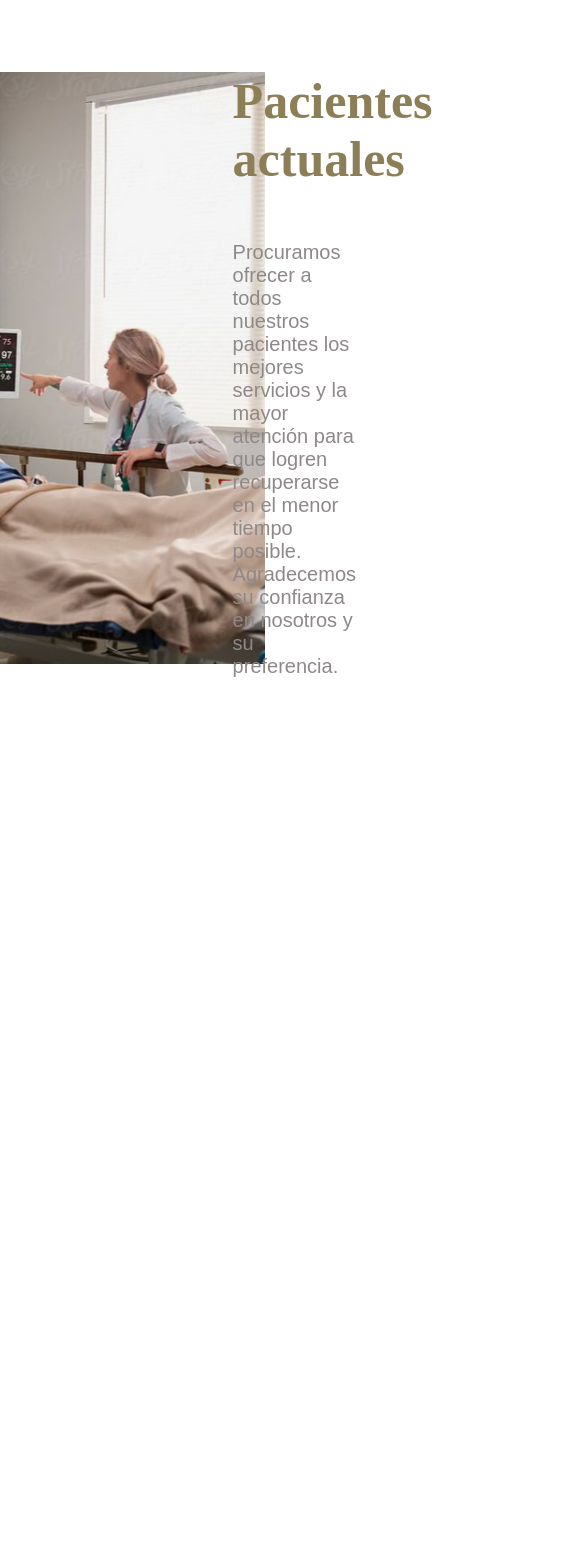
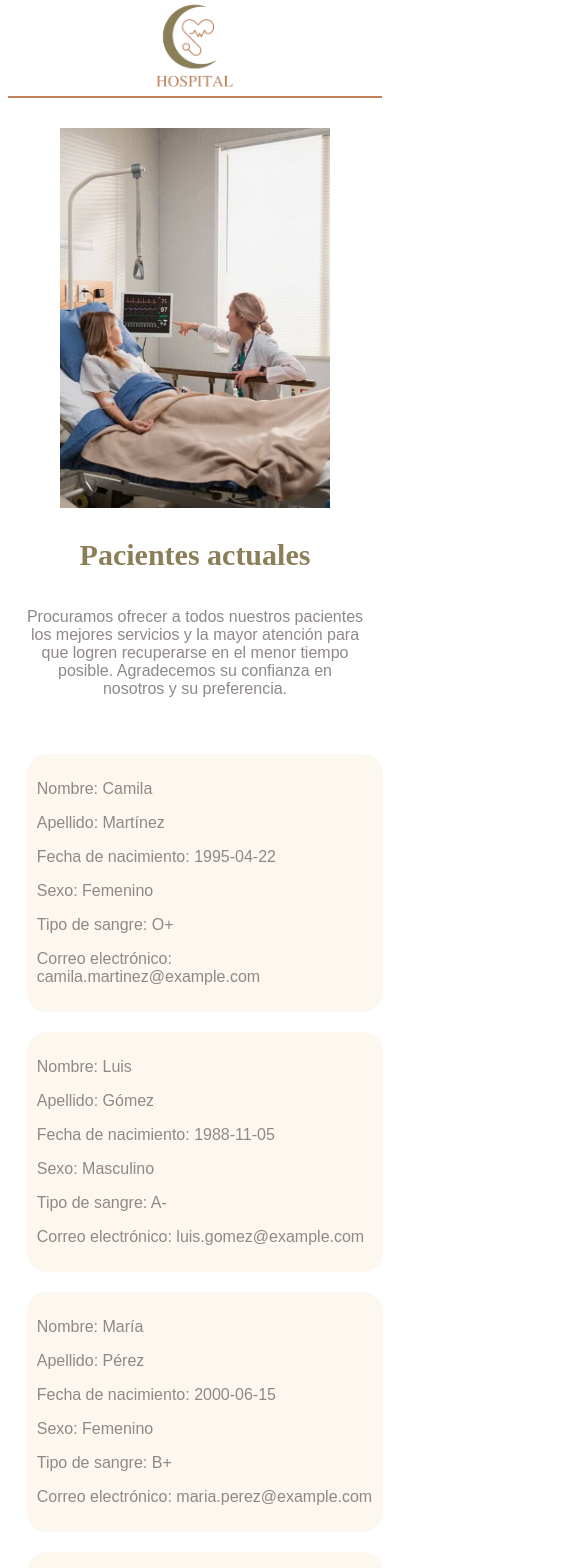
Before and after one commit to CamiR24/ProyectoDBfront, a React (Vite) app: page / in a window 390 px wide. Shown: the part 260-1828 px from the top of the page, 585 px wide, since content can reach past the window. Before the commit the page ends 966 px from the top, so only its background shows below. Built offline with nearby package versions, Linux system fonts and the light colour scheme; a web font is replaced by a local one.

Commit message:
patients terminado y responsive

```diff
--- a/src/components/Patients/Actual.jsx
+++ b/src/components/Patients/Actual.jsx
@@ -1,5 +1,4 @@
 import React from "react";
-import "../../styles/Navbar.css";
 
 import actuales from "../../assets/actuales.png"
 
--- /dev/null
+++ b/src/components/Patients/Ancient.jsx
@@ -0,0 +1,18 @@
+import React from "react";
+
+import antiguos from '../../assets/antiguos.png'
+
+const Ancient = () => {
+  return (
+    <div className="ancient_patient_row">
+        <div className="container_text_ancient">
+            <h1 className="header">Pacientes antiguos</h1>
+        </div>
+        <div className="image_container_ancient">
+            <img src={antiguos} className="antiguos" />
+        </div>
+    </div>
+  );
+};
+
+export default Ancient;
--- /dev/null
+++ b/src/components/Patients/PatientCard.jsx
@@ -0,0 +1,16 @@
+import React from "react";
+
+const PatientCard = ({ patient }) => {
+    return (
+        <div className="patient_card">
+            <p className="parragraph">Nombre: {patient.name}</p>
+            <p className="parragraph">Apellido: {patient.lastname}</p>
+            <p className="parragraph">Fecha de nacimiento: {patient.birthday}</p>
+            <p className="parragraph">Sexo: {patient.sex}</p>
+            <p className="parragraph">Tipo de sangre: {patient.bloodtype}</p>
+            <p className="parragraph">Correo electrónico: {patient.email}</p>
+        </div>
+    );
+}
+
+export default PatientCard
--- /dev/null
+++ b/src/components/Patients/PatientGrid.jsx
@@ -0,0 +1,12 @@
+import PatientCard from "./PatientCard";
+
+export default function PatientGrid({ patients }) {
+
+    return (
+        <div className="patient_grid">
+        {patients.map((patient) => (
+            <PatientCard key={patient.id} patient={patient} />
+        ))}
+        </div>
+    );
+}
--- a/src/pages/Patients.jsx
+++ b/src/pages/Patients.jsx
@@ -1,15 +1,77 @@
 import React from 'react'
 import Navbar from '../components/Navigation/Navbar';
 import Actual from '../components/Patients/Actual';
+import PatientGrid from '../components/Patients/PatientGrid';
+import Ancient from '../components/Patients/Ancient';
 
 import '../styles/Patients.css'
 
 const Patients = () => {
+    const patientsMock = [
+        {
+          id: 1,
+          name: "Camila",
+          lastname: "Martínez",
+          birthday: "1995-04-22",
+          sex: "Femenino",
+          bloodtype: "O+",
+          email: "camila.martinez@example.com"
+        },
+        {
+          id: 2,
+          name: "Luis",
+          lastname: "Gómez",
+          birthday: "1988-11-05",
+          sex: "Masculino",
+          bloodtype: "A-",
+          email: "luis.gomez@example.com"
+        },
+        {
+          id: 3,
+          name: "María",
+          lastname: "Pérez",
+          birthday: "2000-06-15",
+          sex: "Femenino",
+          bloodtype: "B+",
+          email: "maria.perez@example.com"
+        },
+        {
+          id: 4,
+          name: "Carlos",
+          lastname: "Ruiz",
+          birthday: "1979-01-30",
+          sex: "Masculino",
+          bloodtype: "AB+",
+          email: "carlos.ruiz@example.com"
+        },
+        {
+          id: 5,
+          name: "Fernanda",
+          lastname: "López",
+          birthday: "1992-09-10",
+          sex: "Femenino",
+          bloodtype: "O-",
+          email: "fernanda.lopez@example.com"
+        },
+        {
+          id: 6,
+          name: "Jorge",
+          lastname: "Salazar",
+          birthday: "1985-03-08",
+          sex: "Masculino",
+          bloodtype: "A+",
+          email: "jorge.salazar@example.com"
+        }
+    ];
+
     return (
         <div className="Patients-page">
             <Navbar />
             <div className="second-slide">
                 <Actual />
+                <PatientGrid patients={patientsMock} />
+                <Ancient />
+                <PatientGrid patients={patientsMock} />
             </div>
         </div>
       );
--- a/src/styles/Navbar.css
+++ b/src/styles/Navbar.css
@@ -38,3 +38,25 @@
     font-size: 20px;
     color: #8C7F58;
 }
+
+@media (max-width: 600px) {
+    .logo {
+      height: 100px;
+      width: auto; /* para mantener proporción */
+    }
+
+    .main-nav {
+      flex-direction: column;
+      align-items: center;
+      gap: 10px;
+    }
+
+    .nav-item {
+      font-size: 16px;
+      margin: 5px 0;
+    }
+
+    .rectangle-navbar {
+      height: 40px;
+    }
+  }
--- a/src/styles/Patients.css
+++ b/src/styles/Patients.css
@@ -34,6 +34,11 @@
     margin-left: 150px;
 }
 
+.actuales {
+    width: 310px;
+    height: 435px;
+}
+
 .header {
     font-size: 50px;
     font-family: 'JomolhariRegular', serif;
@@ -45,3 +50,112 @@
     font-family: 'Kodchasan', sans-serif;
     color: #8F8888;
 }
+
+.patient_card {
+    background-color: #FCF8EF;
+    border-radius: 20px;
+    padding-top: 1%;
+    padding-bottom: 1%;
+    padding-left: 5%;
+    padding-right: 5%;
+    margin: 5%;
+}
+
+.patient_grid {
+    display: grid;
+    grid-template-columns: repeat(3, 1fr);
+    width: 75%;
+    margin-top: 30px;
+}
+
+.ancient_patient_row {
+    display: flex;
+    flex-direction: row;
+    background-color: #FCF8EF;
+    border-radius: 20px;
+    width: 50%;
+    justify-content: center;
+    align-items: center;
+    margin-top: 60px;
+    height: 250px;
+}
+
+.container_text_ancient {
+    width: 80%;
+    display: flex;
+    flex-direction: column;
+    justify-content: center;
+    align-items: center;
+}
+
+.image_container_ancient {
+    width: 20%;
+    display: flex;
+    flex-direction: column;
+    justify-content: flex-end;
+}
+
+.antiguos {
+    width: 200px;
+    height: auto;
+    border-top-right-radius: 20px;
+    border-bottom-right-radius: 20px;
+}
+
+@media (max-width: 600px) {
+    .actual_patient_row,
+    .ancient_patient_row {
+      flex-direction: column;
+      width: 90%;
+      height: auto;
+      margin-top: 30px;
+    }
+
+    .actual_patient_text {
+      width: 100%;
+      margin-left: 0;
+      align-items: center;
+      text-align: center;
+    }
+
+    .image_container,
+    .image_container_ancient {
+      width: 100%;
+      justify-content: center;
+      align-items: center;
+      margin-bottom: 10px;
+    }
+
+    .actuales,
+    .antiguos {
+      width: 80%;
+      height: auto;
+    }
+
+    .antiguos {
+        border-radius: 20px;
+    }
+
+    .header {
+      font-size: 30px;
+    }
+
+    .parragraph {
+      font-size: 16px;
+    }
+
+    .patient_grid {
+      grid-template-columns: 1fr; /* 1 card por fila en móviles */
+      width: 90%;
+    }
+
+    .patient_card {
+      margin: 10px auto;
+      width: 100%;
+      padding: 10px;
+    }
+
+    .container_text_ancient {
+      width: 95%;
+    }
+  }
```
Also changed, not shown: src/assets/antiguos.png (added).
